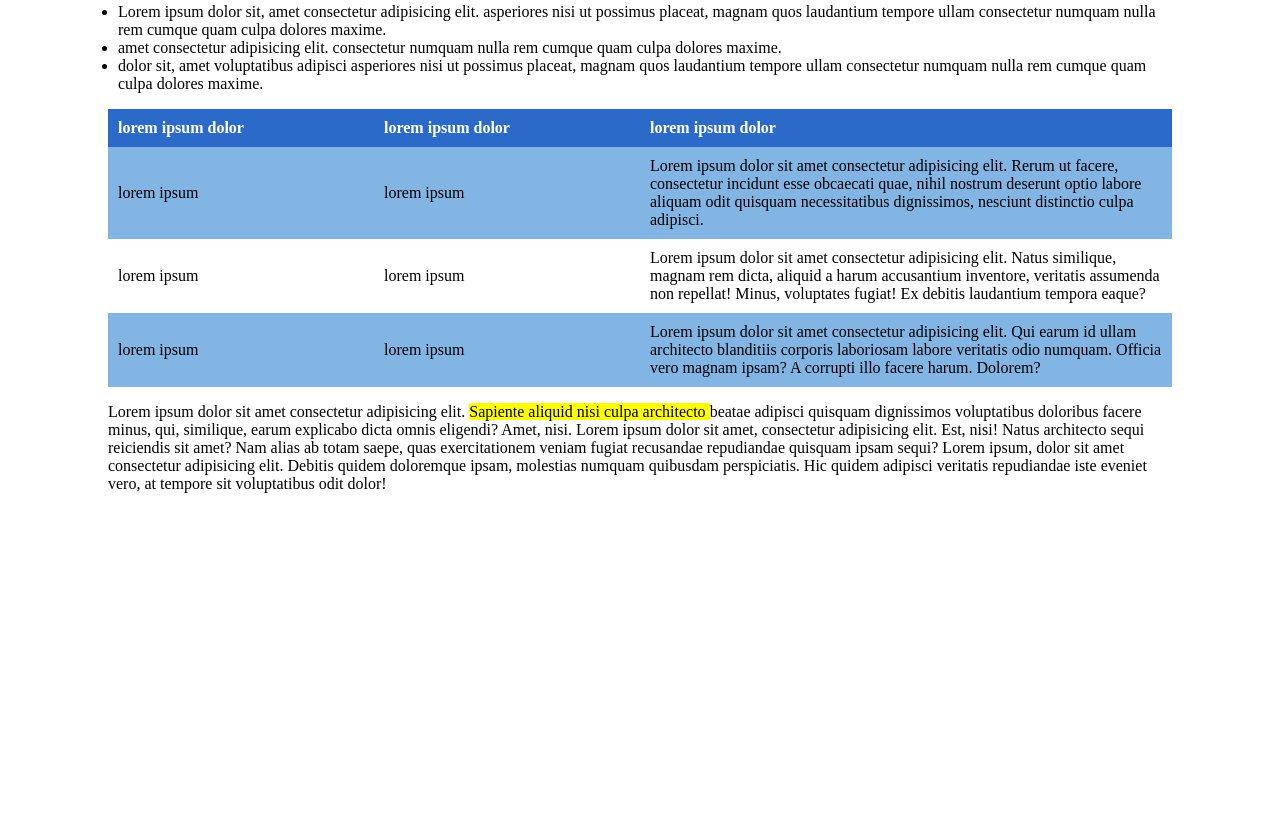
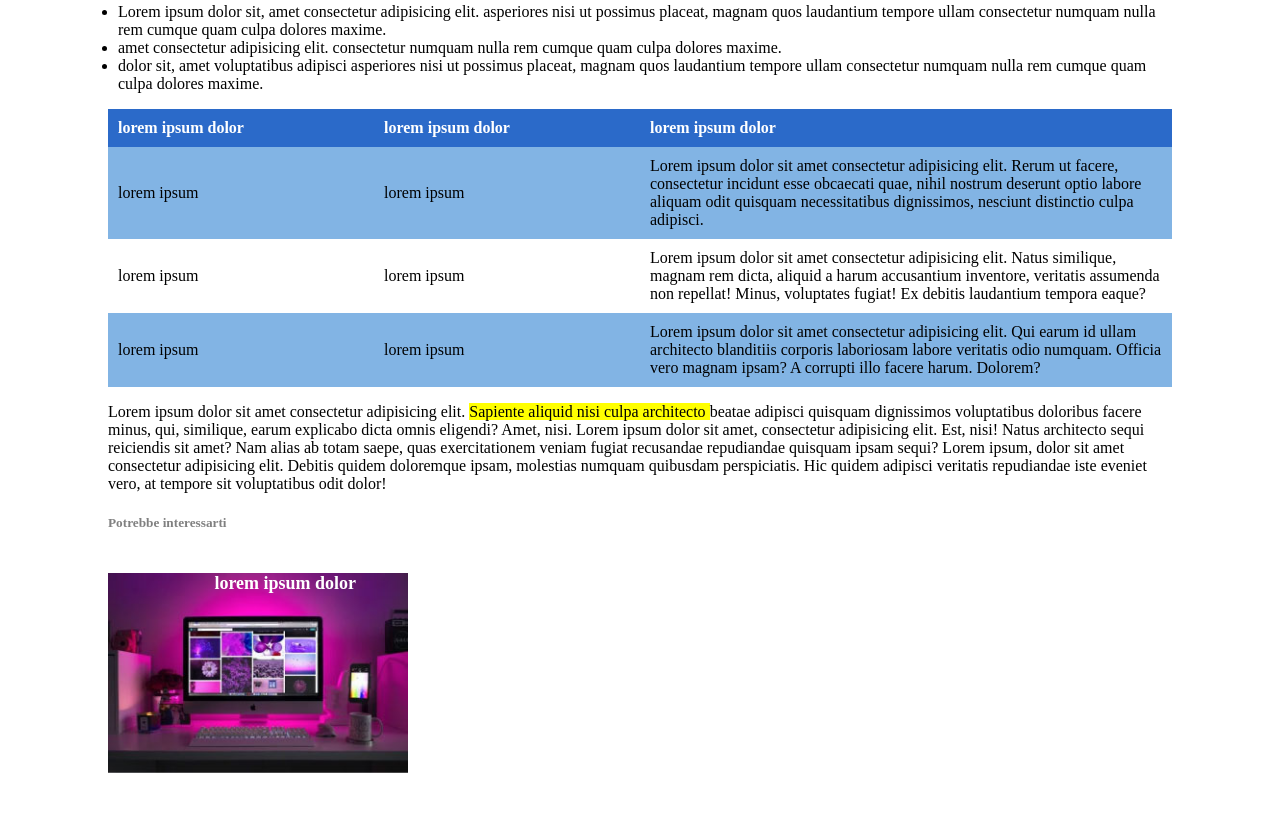
Before and after one commit to antonionovelli92/html-css-booleaner, a plain HTML site: page index.html in a window 1280 px wide. Shown: the part 923-1762 px from the top of the page. Before the commit the page ends 1432 px from the top, so only its background shows below. Drawn offline with Linux system fonts and the light colour scheme.

Commit message:
add monitor image

```diff
--- a/css/style.css
+++ b/css/style.css
@@ -22,7 +22,7 @@
     color: rgb(22, 126, 206);
 }
 
-h4, h6 {
+h4, h6, h5{
     color: gray;
 
 }
@@ -75,3 +75,19 @@ ul {
     #secondrow, #fourthrow{
         background-color: rgb(130, 180, 228);
     }
+
+#monitor{
+    background-image: url(../img/monitor.jpg);
+    background-repeat: no-repeat;
+    height: 200px;
+    font-size: 140%;
+    background-size: contain;
+
+
+
+}
+#descrizione {
+    margin-left: 10%;
+    color: white;
+    font-size: large;
+}
--- a/index.html
+++ b/index.html
@@ -66,10 +66,20 @@
 
           <!-- testo -->
           <p>Lorem ipsum dolor sit amet consectetur adipisicing elit. <span id="colortext"> Sapiente aliquid nisi culpa architecto </span> beatae adipisci quisquam dignissimos voluptatibus doloribus facere minus, qui, similique, earum explicabo dicta omnis eligendi? Amet, nisi. Lorem ipsum dolor sit amet, consectetur adipisicing elit. Est, nisi! Natus architecto sequi reiciendis sit amet? Nam alias ab totam saepe, quas exercitationem veniam fugiat recusandae repudiandae quisquam ipsam sequi? Lorem ipsum, dolor sit amet consectetur adipisicing elit. Debitis quidem doloremque ipsam, molestias numquam quibusdam perspiciatis. Hic quidem adipisci veritatis repudiandae iste eveniet vero, at tempore sit voluptatibus odit dolor!</p>
+     </main>
 
+     <footer>
+         <h5>Potrebbe interessarti</h5>
+        <section id="monitor">
+         <h6 id="descrizione">lorem ipsum dolor</h6>
+        </section>
 
+        <section id="dati">
+            <h6 id="descrizione">lorem ipsum dolor</h6>
+        </section>
 
-     </main>
+     </footer>
+
 
 
 
```
